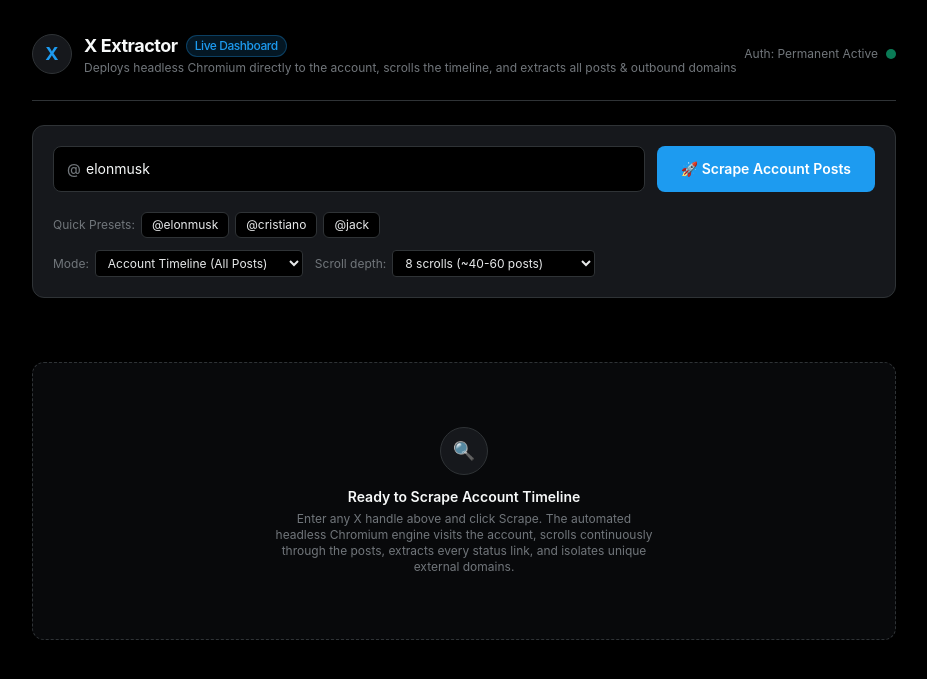
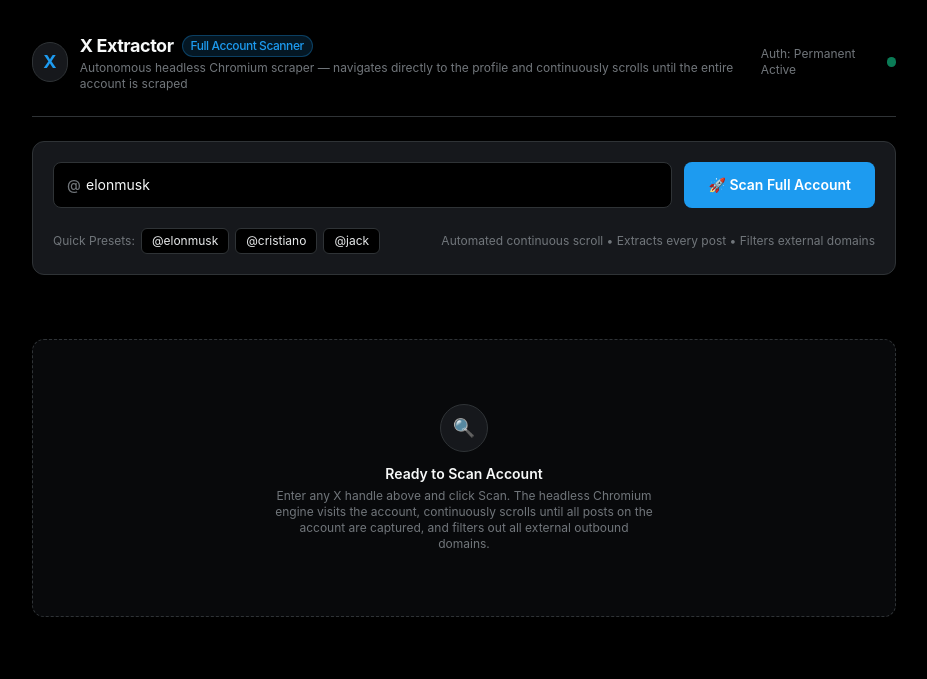
Before and after one commit to nopzyyyy/x-extractor, a Flask app: page / in a window 1280 px wide. Shown: the top 679 px of the page, without its empty margins (176-1103 px from the left). Run offline with Flask 3, Linux system fonts and the light colour scheme; some libraries are stand-ins or nearby versions.

Commit message:
Implement autonomous full-account scanning loop and streamline UI

```diff
--- a/server.py
+++ b/server.py
@@ -120,10 +120,10 @@ def extract_domains_and_urls(text, anchor_items):
 
     return sorted(list(domains)), sorted(list(set(urls)))
 
-async def scrape_account_posts(handle, max_scrolls=8, mode="timeline"):
+async def scrape_full_account(handle, max_posts_cap=500):
     """
-    Deploy headless browser, navigate directly to @handle on x.com,
-    and scroll down through the account to scrape all posts and domains.
+    Deploys headless browser to x.com/{handle} and loops continuously scrolling down
+    until the bottom of the account is reached (or safety cap), collecting ALL posts and domains.
     """
     handle = handle.lstrip("@").strip()
     if "/" in handle:
@@ -142,7 +142,6 @@ async def scrape_account_posts(handle, max_scrolls=8, mode="timeline"):
             "bio": ""
         },
         "joined": "",
-        "mode": mode,
         "total_posts": 0,
         "unique_domains_count": 0,
         "domains": [],
@@ -178,17 +177,17 @@ async def scrape_account_posts(handle, max_scrolls=8, mode="timeline"):
 
         page = await context.new_page()
 
-        # Step 1: Navigate directly to the profile page
+        # Navigate directly to user profile
         target_url = f"https://x.com/{handle}"
-        print(f"[Scraper] Launching headless browser to: {target_url} (mode: {mode})")
+        print(f"[Scraper] Navigating to account: {target_url}")
 
         await page.goto(target_url, wait_until="domcontentloaded", timeout=30000)
         try:
             await page.wait_for_selector('article', timeout=15000)
         except Exception:
-            print("[Notice] Waiting for timeline articles to populate...")
+            print("[Notice] Waiting for initial timeline articles...")
 
-        # Extract profile header info
+        # Extract profile details
         profile_data = await page.evaluate('''() => {
             const nameEl = document.querySelector('[data-testid="UserName"]');
             const headerItems = document.querySelector('[data-testid="UserProfileHeader_Items"]');
@@ -196,7 +195,7 @@ async def scrape_account_posts(handle, max_scrolls=8, mode="timeline"):
             const bioEl = document.querySelector('[data-testid="UserDescription"]');
             const bodyText = document.body ? document.body.innerText : '';
             return {
-                name: nameEl ? nameEl.innerText.split(String.fromCharCode(10))[0] : '',
+                name: (nameEl ? nameEl.innerText : '').split(String.fromCharCode(10))[0],
                 headerText: headerItems ? headerItems.innerText : '',
                 avatar: avatarEl ? avatarEl.getAttribute('src') : '',
                 bio: bioEl ? bioEl.innerText : '',
@@ -210,7 +209,6 @@ async def scrape_account_posts(handle, max_scrolls=8, mode="timeline"):
 
         combined_text = (profile_data.get("headerText") or "") + "\n" + (profile_data.get("bodyText") or "")
         match = re.search(r"Joined\s+([A-Za-z]+)\s+(\d{4})", combined_text, re.IGNORECASE)
-        joined_year = None
         if match:
             m_name = match.group(1).lower()
             joined_year = int(match.group(2))
@@ -218,25 +216,18 @@ async def scrape_account_posts(handle, max_scrolls=8, mode="timeline"):
         else:
             result["joined"] = "Active"
 
-        # If user explicitly selected "beginning", switch to historical search query
-        if mode == "beginning" and joined_year:
-            current_year = datetime.now().year
-            cutoff_year = min(joined_year + 1, current_year)
-            search_url = f"https://x.com/search?q=(from:{handle}) until:{cutoff_year}-12-31&src=typed_query&f=live"
-            print(f"[Scraper] Switching to founding search: {search_url}")
-            await page.goto(search_url, wait_until="domcontentloaded", timeout=25000)
-            try:
-                await page.wait_for_selector('article', timeout=10000)
-            except Exception:
-                pass
-
-        # Step 2: Continuous timeline scrolling & post extraction
+        # Continuous scroll loop: scroll down until the end of the timeline is reached
         seen_status_urls = set()
         posts_list = []
         domain_counts = {}
-        no_new_count = 0
+        empty_rounds = 0
+        scroll_round = 0
+        max_scroll_attempts = 150  # generous safety cap for automated scrolling
 
-        for scroll_idx in range(max_scrolls):
+        print(f"[Scraper] Starting full account scan for @{handle}...")
+
+        while empty_rounds < 4 and len(posts_list) < max_posts_cap and scroll_round < max_scroll_attempts:
+            scroll_round += 1
             extracted = await page.evaluate('''() => {
                 const articles = document.querySelectorAll('article');
                 return Array.from(articles).map(a => {
@@ -289,23 +280,20 @@ async def scrape_account_posts(handle, max_scrolls=8, mode="timeline"):
                     "domains": tweet_domains
                 })
 
-            print(f"[Scroll {scroll_idx + 1}/{max_scrolls}] Accumulated {len(posts_list)} posts (+{new_in_batch} new)")
+            if new_in_batch == 0:
+                empty_rounds += 1
+            else:
+                empty_rounds = 0
 
-            if new_in_batch == 0:
-                no_new_count += 1
-                if no_new_count >= 3:
-                    print("[Scraper] No new posts detected in 3 consecutive scrolls, reached end of timeline.")
-                    break
-            else:
-                no_new_count = 0
+            print(f"[Scan Progress] Round {scroll_round}: +{new_in_batch} new posts | Total: {len(posts_list)}")
 
-            # Scroll down for more posts
-            await page.evaluate("window.scrollBy(0, 2400)")
-            await asyncio.sleep(1.8)
+            # Scroll down
+            await page.evaluate("window.scrollBy(0, 3200)")
+            await asyncio.sleep(1.4)
 
         await browser.close()
+        print(f"[Scraper] Scan finished for @{handle}. Total unique posts: {len(posts_list)}")
 
-        # Format domain summary
         domain_summary = []
         for dom, count in sorted(domain_counts.items(), key=lambda x: x[1], reverse=True):
             domain_summary.append({
@@ -332,12 +320,11 @@ def api_scrape():
     if not handle:
         return jsonify({"error": "Handle is required"}), 400
 
-    scrolls = int(data.get("scrolls", 8))
-    scrolls = max(2, min(scrolls, 50))
-    mode = data.get("mode", "timeline")
+    max_posts = int(data.get("max_posts", 500))
+    max_posts = max(10, min(max_posts, 2000))
 
     try:
-        scraped_data = asyncio.run(scrape_account_posts(handle, max_scrolls=scrolls, mode=mode))
+        scraped_data = asyncio.run(scrape_full_account(handle, max_posts_cap=max_posts))
         return jsonify(scraped_data)
     except Exception as e:
         import traceback
--- a/templates/index.html
+++ b/templates/index.html
@@ -3,7 +3,7 @@
 <head>
   <meta charset="UTF-8">
   <meta name="viewport" content="width=device-width, initial-scale=1.0">
-  <title>X Extractor — Live Timeline & Domain Intelligence Dashboard</title>
+  <title>X Extractor — Full Account Scanner & Domain Intelligence Dashboard</title>
   <script src="https://cdn.tailwindcss.com"></script>
   <script>
     tailwind.config = {
@@ -42,10 +42,10 @@
         </div>
         <div>
           <h1 class="text-lg font-bold tracking-tight text-[#F7F9F9] flex items-center gap-2">
-            X Extractor <span class="text-xs px-2 py-0.5 rounded-full bg-[#1D9BF0]/15 text-[#1D9BF0] font-medium border border-[#1D9BF0]/30">Live Dashboard</span>
+            X Extractor <span class="text-xs px-2 py-0.5 rounded-full bg-[#1D9BF0]/15 text-[#1D9BF0] font-medium border border-[#1D9BF0]/30">Full Account Scanner</span>
           </h1>
           <p class="text-xs text-[#71767B]">
-            Deploys headless Chromium directly to the account, scrolls the timeline, and extracts all posts & outbound domains
+            Autonomous headless Chromium scraper &mdash; navigates directly to the profile and continuously scrolls until the entire account is scraped
           </p>
         </div>
       </div>
@@ -78,11 +78,11 @@
             class="px-6 py-3 bg-[#1D9BF0] hover:bg-[#1A8CD8] active:opacity-90 text-white text-sm font-semibold rounded-lg flex items-center justify-center gap-2 transition-colors cursor-pointer"
           >
             <span id="btnSpinner" class="hidden animate-spin">&#x23F3;</span>
-            <span id="btnText">&#x1F680; Scrape Account Posts</span>
+            <span id="btnText">&#x1F680; Scan Full Account</span>
           </button>
         </div>
 
-        <!-- Controls & Presets -->
+        <!-- Presets -->
         <div class="flex items-center justify-between flex-wrap gap-3 pt-1 text-xs text-[#71767B]">
           <div class="flex items-center gap-1.5 flex-wrap">
             <span>Quick Presets:</span>
@@ -91,24 +91,8 @@
             <button type="button" onclick="setHandle('jack')" class="px-2.5 py-1 rounded-md bg-[#000000] border border-[#2F3336] text-[#E7E9EA] hover:border-[#1D9BF0] transition-colors">@jack</button>
           </div>
 
-          <div class="flex items-center gap-3 flex-wrap">
-            <div class="flex items-center gap-1.5">
-              <label for="scrapeMode" class="text-xs text-[#71767B]">Mode:</label>
-              <select id="scrapeMode" class="bg-[#000000] border border-[#2F3336] rounded px-2 py-1 text-xs text-[#E7E9EA] focus:outline-none focus:border-[#1D9BF0]">
-                <option value="timeline" selected>Account Timeline (All Posts)</option>
-                <option value="beginning">Founding Era (Oldest Archive)</option>
-              </select>
-            </div>
-
-            <div class="flex items-center gap-1.5">
-              <label for="scrollCount" class="text-xs text-[#71767B]">Scroll depth:</label>
-              <select id="scrollCount" class="bg-[#000000] border border-[#2F3336] rounded px-2 py-1 text-xs text-[#E7E9EA] focus:outline-none focus:border-[#1D9BF0]">
-                <option value="4">4 scrolls (~20-30 posts)</option>
-                <option value="8" selected>8 scrolls (~40-60 posts)</option>
-                <option value="15">15 scrolls (~80-120 posts)</option>
-                <option value="30">30 scrolls (~150-250+ posts)</option>
-              </select>
-            </div>
+          <div class="text-xs text-[#71767B]">
+            Automated continuous scroll &bull; Extracts every post &bull; Filters external domains
           </div>
         </div>
       </form>
@@ -141,7 +125,7 @@
         <div class="p-4 rounded-xl bg-[#16181C] border border-[#2F3336]">
           <span class="text-xs text-[#71767B] block">Total Posts</span>
           <span id="kpiPosts" class="text-xl font-bold text-[#F7F9F9] mt-1 block">0</span>
-          <span class="text-[11px] text-emerald-400 font-medium">Scraped from profile</span>
+          <span class="text-[11px] text-emerald-400 font-medium">Scraped from account</span>
         </div>
 
         <!-- Unique Domains -->
@@ -181,7 +165,7 @@
       <!-- Posts Feed Header -->
       <div class="flex items-center justify-between gap-3 flex-wrap pt-2">
         <div class="flex items-center gap-2">
-          <h2 class="text-base font-bold text-[#F7F9F9]">Extracted Posts Feed</h2>
+          <h2 class="text-base font-bold text-[#F7F9F9]">Scraped Posts Feed</h2>
           <span id="filteredPostsCount" class="text-xs text-[#71767B]">(Showing all posts)</span>
         </div>
 
@@ -221,9 +205,9 @@
       <div class="w-12 h-12 rounded-full bg-[#16181C] border border-[#2F3336] flex items-center justify-center mx-auto text-[#71767B] mb-3 text-lg">
         &#x1F50D;
       </div>
-      <h3 class="text-sm font-semibold text-[#F7F9F9] mb-1">Ready to Scrape Account Timeline</h3>
+      <h3 class="text-sm font-semibold text-[#F7F9F9] mb-1">Ready to Scan Account</h3>
       <p class="text-xs text-[#71767B] max-w-sm mx-auto">
-        Enter any X handle above and click Scrape. The automated headless Chromium engine visits the account, scrolls continuously through the posts, extracts every status link, and isolates unique external domains.
+        Enter any X handle above and click Scan. The headless Chromium engine visits the account, continuously scrolls until all posts on the account are captured, and filters out all external outbound domains.
       </p>
     </div>
 
@@ -232,7 +216,7 @@
   <script>
     let globalData = null;
     let selectedDomainFilter = null;
-    let sortAscending = false; // Newest first by default for timeline
+    let sortAscending = false;
 
     function setHandle(h) {
       document.getElementById('handleInput').value = h;
@@ -241,36 +225,34 @@
     async function handleScrape(e) {
       e.preventDefault();
       const handle = document.getElementById('handleInput').value.trim();
-      const scrolls = parseInt(document.getElementById('scrollCount').value);
-      const mode = document.getElementById('scrapeMode').value;
       if (!handle) return;
 
       document.getElementById('scrapeBtn').disabled = true;
       document.getElementById('btnSpinner').classList.remove('hidden');
-      document.getElementById('btnText').innerText = "Scraping...";
+      document.getElementById('btnText').innerText = "Scanning Account...";
       document.getElementById('statusBox').classList.remove('hidden');
-      document.getElementById('statusMessage').innerText = `Launching headless browser... Navigating to https://x.com/${handle} and scrolling timeline`;
+      document.getElementById('statusMessage').innerText = `Headless browser scanning @${handle}... Scrolling timeline to scrape all posts`;
 
       try {
         const res = await fetch('/api/scrape', {
           method: 'POST',
           headers: { 'Content-Type': 'application/json' },
-          body: JSON.stringify({ handle, scrolls, mode })
+          body: JSON.stringify({ handle })
         });
 
         const data = await res.json();
         if (!res.ok) {
-          throw new Error(data.error || "Failed to scrape profile");
+          throw new Error(data.error || "Failed to scan account");
         }
 
         globalData = data;
         renderDashboard(data);
       } catch (err) {
-        alert("Scraping error: " + err.message);
+        alert("Scan error: " + err.message);
       } finally {
         document.getElementById('scrapeBtn').disabled = false;
         document.getElementById('btnSpinner').classList.add('hidden');
-        document.getElementById('btnText').innerText = "🚀 Scrape Account Posts";
+        document.getElementById('btnText').innerText = "🚀 Scan Full Account";
         document.getElementById('statusBox').classList.add('hidden');
       }
     }
@@ -279,23 +261,18 @@
       document.getElementById('emptyPlaceholder').classList.add('hidden');
       document.getElementById('resultsSection').classList.remove('hidden');
 
-      // Profile details
       document.getElementById('profileAvatar').src = data.profile.avatar || 'https://abs.twimg.com/sticky/default_profile_images/default_profile_normal.png';
       document.getElementById('profileName').innerText = data.profile.name || data.handle;
       document.getElementById('profileHandle').innerText = '@' + data.handle;
       document.getElementById('profileJoined').innerText = `Joined: ${data.joined || 'Active'}`;
 
-      // KPIs
       document.getElementById('kpiPosts').innerText = data.total_posts;
       document.getElementById('kpiDomains').innerText = data.unique_domains_count;
 
       const latest = data.posts.length > 0 ? formatDate(data.posts[0].created_at) : '—';
       document.getElementById('kpiLatest').innerText = latest;
 
-      // Render domains
       renderDomains(data.domains);
-
-      // Render feed
       applyFilters();
     }
 
@@ -365,7 +342,6 @@
         return matchesSearch && matchesDomain;
       });
 
-      // Sort
       filtered.sort((a, b) => {
         const dateA = new Date(a.created_at).getTime();
         const dateB = new Date(b.created_at).getTime();
```
